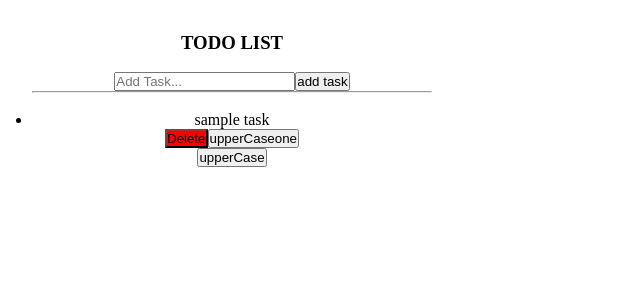
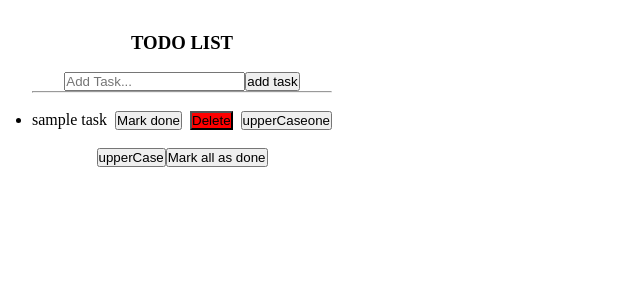
Before and after one commit to Nishantsharma-max/Learning-React, a React (Vite) app: page / in a window 1280 px wide. Shown: the top 300 px of the page, without its empty margins (0-640 px from the left). Built offline with nearby package versions, Linux system fonts and the light colour scheme.

Commit message:
todo completed my first react project

```diff
--- a/src/todo.jsx
+++ b/src/todo.jsx
@@ -1,16 +1,17 @@
 import { useState } from "react"
 import {v4 as uuidv4} from 'uuid'
 export default function Todo(){
-     let [todo,settodo]=useState([{task:"sample task", id: uuidv4()}])
+     let [todo,settodo]=useState([{task:"sample task", id: uuidv4(),styles:{textDecorationLine:""}}])
     let [newtodo,setnewtodo]=useState("")
-    let [styles,setstyles]=useState({})
+
+
 
     let resetnewtodo = (event) => {
      setnewtodo(event.target.value)
     }
 
     let addtask=()=>{
-          settodo([...todo,{task:newtodo,id:uuidv4()}])
+          settodo([...todo,{task:newtodo,id:uuidv4(),styles:{textDecorationLine:""}}])
           setnewtodo("")
     }
     let handledelete=(id)=>{
@@ -18,13 +19,6 @@ export default function Todo(){
           return todo.id != id
      })
      settodo([...copy])
-          // for(let el of todo){
-     //      if (el.id==event.target.id){
-     //          todo.splice(todo.indexOf(el),1)
-     //          settodo([...todo])
-     //      }
-     // settodo((prev)=>{prev.filter((prev)=> prev.id!=id)})
-
      }
 
      let uppercase=()=>{
@@ -40,25 +34,40 @@ export default function Todo(){
           ))
      }
 
+     let handlecrossbtn=()=>{
+          settodo((todo)=>{return todo.map((el)=>{return {...el,styles:{...el.styles,textDecorationLine:"line-through"}}})})
+     }
+
+    let handleonecrossbtn=(id)=>{
+     settodo((pretodo)=>pretodo.map((el)=>{
+          if (el.id==id){
+               return {...el,styles:{...el.styles,textDecorationLine:"line-through"}}
+          }else return {...el}
+     }))
+    }
+
 
 
      return(
-     <div style={{width:"400px"}}>
+     <div style={{width:"300px"}}>
           <h3>TODO LIST</h3><br />
           <input type="text" placeholder="Add Task..." value={newtodo} onChange={resetnewtodo} />
           <button onClick={addtask} >add task</button><br /><hr /><br />
           <ul>
                {
                     todo.map((todo)=>{
-                         return <>
-                         <li style={styles}  key={todo.id}>{todo.task}</li>
+                         return <div style={{display:"flex",justifyContent:"space-between"}}>
+                         <li style={todo.styles}   key={todo.id}>{todo.task}</li>
+                         <button onClick={()=>handleonecrossbtn(todo.id)}>Mark done</button>
                          <button onClick={()=>handledelete(todo.id)} style={{backgroundColor:"red"}} >Delete</button>
                          <button onClick={()=>uppercaseone(todo.id)}>upperCaseone</button>
-                         </>
+                         </div>
                     })
                }
-          </ul>
+          </ul><br/>
           <button onClick={uppercase}>upperCase</button>
+          <button onClick={handlecrossbtn}>Mark all as done</button>
+
      </div>
      );
 }
```
